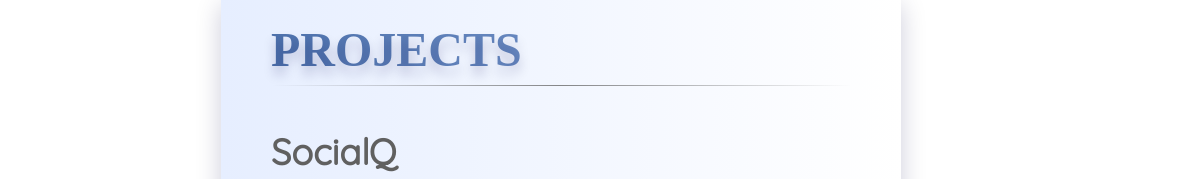
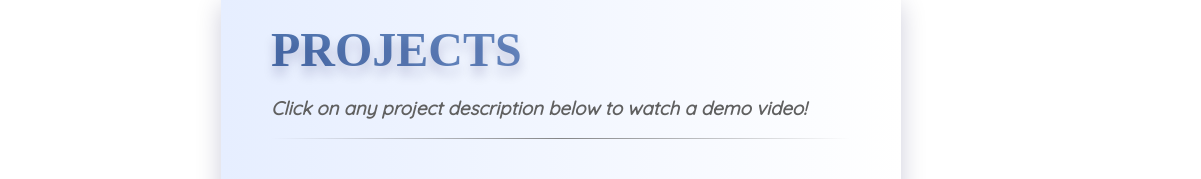
Before and after one commit to atielking/PersonalPortfolio, a website: page index.html in a window 1280 px wide. Shown: the part 403-582 px from the top of the page, 79-1280 px from the left. Drawn offline with nearby package versions, Linux system fonts and the light colour scheme; a web font is replaced by a local one.

Commit message:
added a descriptor to click on project

```diff
--- a/index.html
+++ b/index.html
@@ -44,6 +44,7 @@
     </div>
     <div id='projects'>
         <h1>Projects</h1>
+        <h3><em> Click on any project description below to watch a demo video! </em> </h3>
         <hr />
         <a class="socialq colorbox-load" href="https://www.youtube.com/embed/FgqIG4N0qpc?rel=0&wmode=transparent&autoplay=1" title="">
         <div class='portfolio-item'>
--- a/style.css
+++ b/style.css
@@ -207,6 +207,10 @@ transition: 0.3s;
     border: 1px solid black;
 }
 
+#projects h3 {
+  color: #606060;
+}
+
 @media only screen and (max-width: 500px) {
     body {
         margin: 5% 5%;
```
